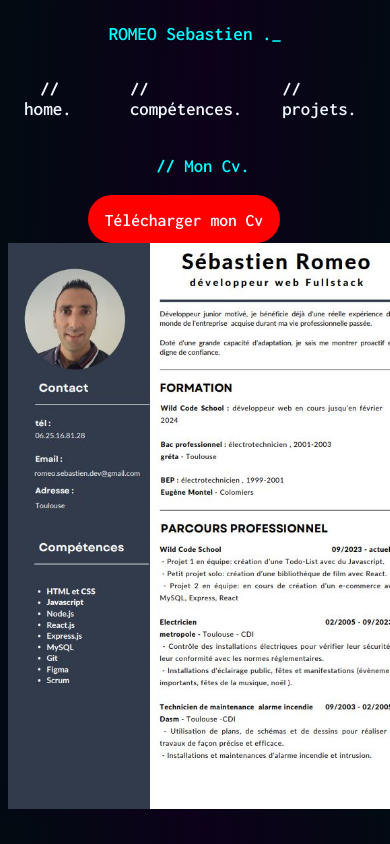
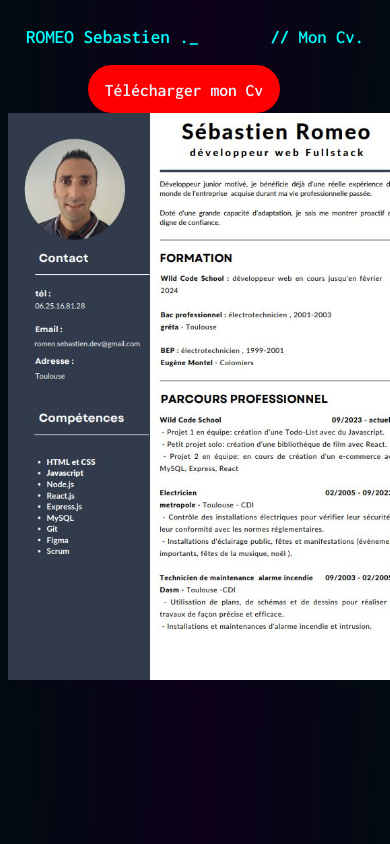
Before and after one commit to Romeoseb-dev/-, a React (Vite) app: page /cv in a window 390 px wide. Built offline with nearby package versions, Linux system fonts and the light colour scheme.

Commit message:
suppression li dans navbar mobil

```diff
--- a/src/components/Navbar.css
+++ b/src/components/Navbar.css
@@ -1,41 +1,44 @@
 .nom {
-  font-size: 3rem;
+  font-size: 2rem;
   color: aqua;
-  margin-left: 6rem;
+  margin-left: 3rem;
 }
 .navbar {
   display: flex;
   align-items: center;
+  justify-content: space-between;
 }
 .navbar-list {
   color: aliceblue;
   list-style: none;
   display: flex;
   align-items: center;
-  font-size: 2rem;
+  font-size: 1rem;
 }
 .home {
   color: aliceblue;
   text-decoration: none;
-  font-size: 2.2rem;
+  font-size: 1.2rem;
   margin-left: 1rem;
 }
 li {
-  margin-left: 6rem;
+  margin-right: 3rem;
 }
 .cv {
   color: aqua;
   text-decoration: none;
-  font-size: 2rem;
-  margin-left: 10rem;
+  font-size: 1rem;
+  margin-right: 3rem;
 }
 @media screen and (max-width: 600px) {
   .navbar {
-    flex-direction: column;
+    display: flex;
+    flex-direction: row;
+    justify-content: space-around;
     align-items: center;
   }
   .nom {
-    margin: 1rem;
+    margin: 0;
     font-size: 1.2rem;
   }
   .navbar-list {
@@ -47,11 +50,10 @@
     font-size: 1.2rem;
   }
   li {
-    margin-left: 1rem;
-    font-size: 1rem;
+    display: none;
   }
   .cv {
-    margin-left: 1rem;
+    margin: 0;
     font-size: 1rem;
   }
 }
--- a/src/pages/Home.css
+++ b/src/pages/Home.css
@@ -26,7 +26,7 @@
   margin: 0;
   padding: 0;
   position: absolute;
-  top: 450px;
+  top: 340px;
   left: 50%;
   transform: translate(-50%, -50%);
 }
```
